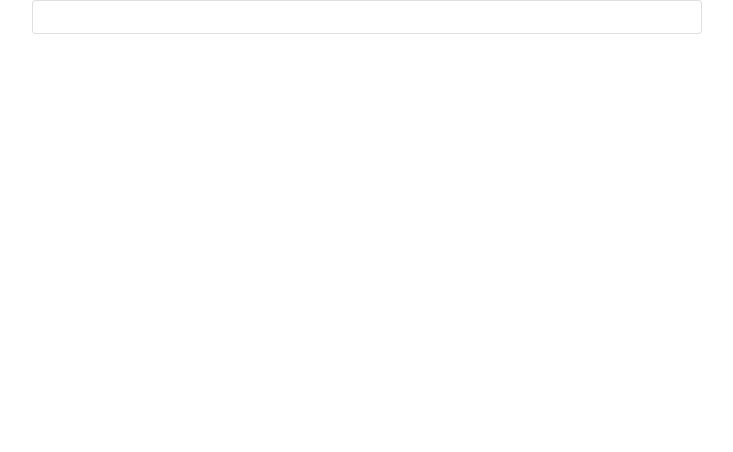
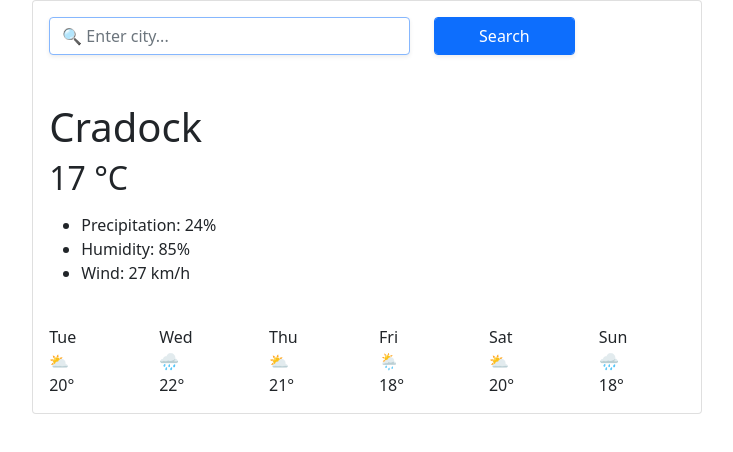
Before and after one commit to wongezwa/weather-application, a plain HTML site: page index.html in a window 1280 px wide. Shown: the whole page, without its empty margins (273-1006 px from the left). Drawn offline with nearby package versions, Linux system fonts and the light colour scheme.

Commit message:
Update index.html
I updated the html by adding more information to the body and updating the order of the html

```diff
--- a/index.html
+++ b/index.html
@@ -10,7 +10,8 @@
       integrity="sha384-EVSTQN3/azprG1Anm3QDgpJLIm9Nao0Yz1ztcQTwFspd3yD65VohhpuuCOmLASjC"
       crossorigin="anonymous"
     />
-    <style></style>
+    <link rel="stylesheet" href="style.css" />
+    <script src="https://unpkg.com/axios/dist/axios.min.js"></script>
   </head>
   <body>
     <div class="container">
@@ -19,10 +20,48 @@
           <form class="search-form" id="search-form">
             <div class="row">
               <div class="col-7">
-                <!-- Your form elements go here -->
+                <input
+                  type="search"
+                  placeholder="🔍 Enter city..."
+                  autofocus="on"
+                  autocomplete="off"
+                  id="city-input"
+                  class="form-control shadow-sm"
+                />
+              </div>
+              <div class="col-3">
+                <input
+                  type="submit"
+                  value="Search"
+                  class="form-control btn btn-primary shadow-sm"
+                  id="search-button"
+                />
               </div>
             </div>
           </form>
+          <br />
+          <br />
+          <h1 class="city" id="city">Cradock</h1>
+          <h2>
+            <span class="current-temp" id="temp">17</span>
+            <span class="degrees">°C</span>
+          </h2>
+          <p class="date-time"></p>
+
+          <ul>
+            <li>Precipitation: 24%</li>
+            <li>Humidity: 85%</li>
+            <li>Wind: 27 km/h</li>
+          </ul>
+          <br />
+          <div class="row">
+            <div class="col-md-2">Tue<br />⛅<br />20°</div>
+            <div class="col-md-2">Wed<br />🌧<br />22°</div>
+            <div class="col-md-2">Thu<br />⛅<br />21°</div>
+            <div class="col-md-2">Fri<br />🌦<br />18°</div>
+            <div class="col-md-2">Sat<br />⛅<br />20°</div>
+            <div class="col-md-2">Sun<br />🌧<br />18°</div>
+          </div>
         </div>
       </div>
     </div>
```
